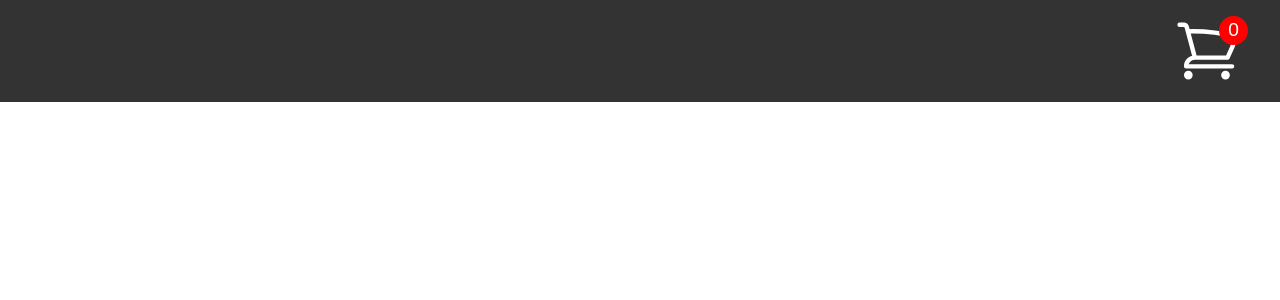
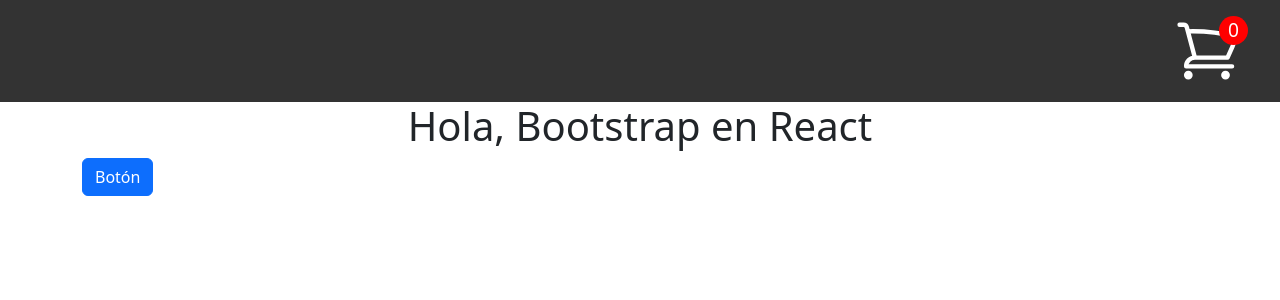
Before and after one commit to renatochoccepalacios/ecommerce-react, a React (Create React App) app: page / in a window 1280 px wide. Shown: the top 300 px of the page. Built offline with nearby package versions, Linux system fonts and the light colour scheme.

Commit message:
agregando bootstrap

```diff
--- a/package.json
+++ b/package.json
@@ -3,6 +3,7 @@
   "version": "0.1.0",
   "private": true,
   "dependencies": {
+    "bootstrap": "^5.3.3",
     "cra-template": "1.2.0",
     "react": "^19.0.0",
     "react-dom": "^19.0.0",
--- a/src/App.jsx
+++ b/src/App.jsx
@@ -4,6 +4,11 @@ function App() {
     return (
         <div>
             <NavBar />
+
+            <div className="container">
+                <h1 className="text-center">Hola, Bootstrap en React</h1>
+                <button className="btn btn-primary">Botón</button>
+            </div>
         </div>
     );
 }
--- a/src/components/NavBar/NavBar.jsx
+++ b/src/components/NavBar/NavBar.jsx
@@ -3,6 +3,7 @@ import "./index.css";
 function NavBar() {
     return (
         <nav>
+            <a href=""></a>
             <ul>
                 <li></li>
                 <li></li>
--- a/src/index.js
+++ b/src/index.js
@@ -1,6 +1,7 @@
 import React from "react";
 import ReactDOM from "react-dom/client";
 import "./index.css";
+import 'bootstrap/dist/css/bootstrap.min.css';
 import App from './App';
 
 const element = document.getElementById('root');
```
Also changed, not shown: 1 other file (tests, documents, lock files or other folders).
